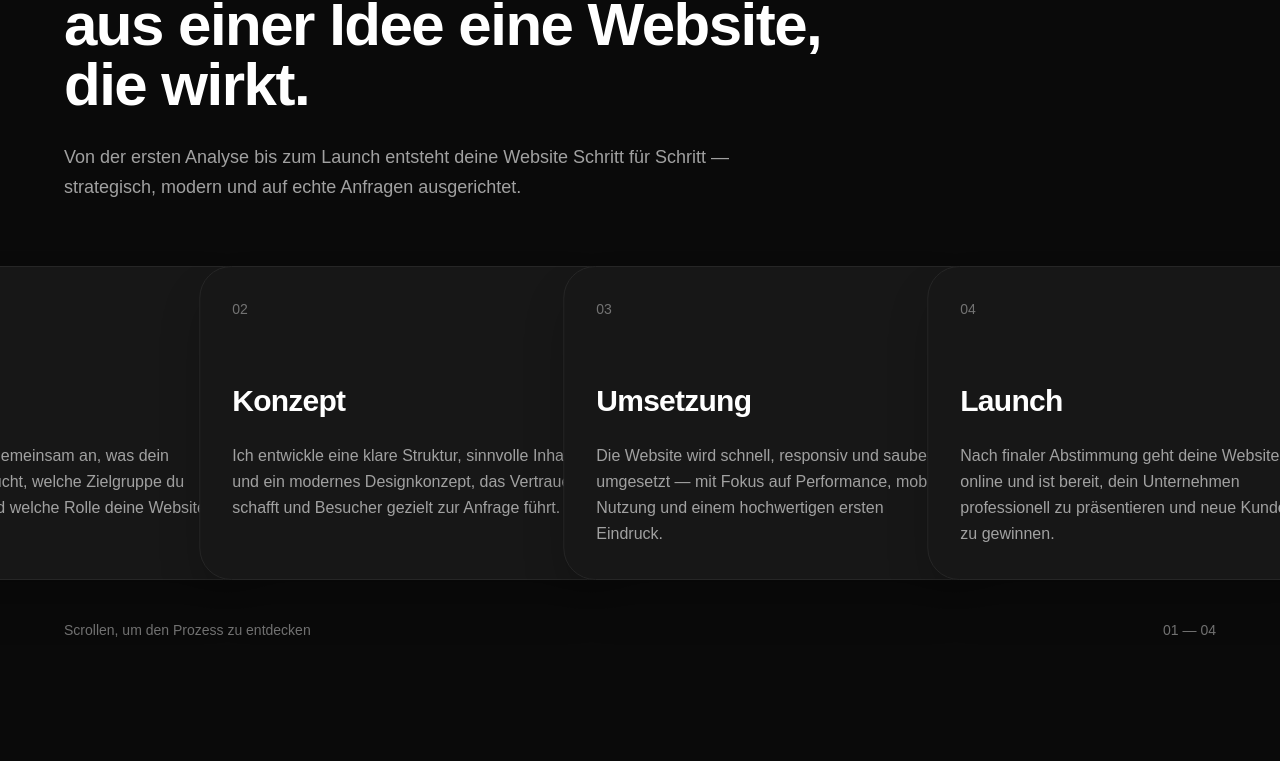
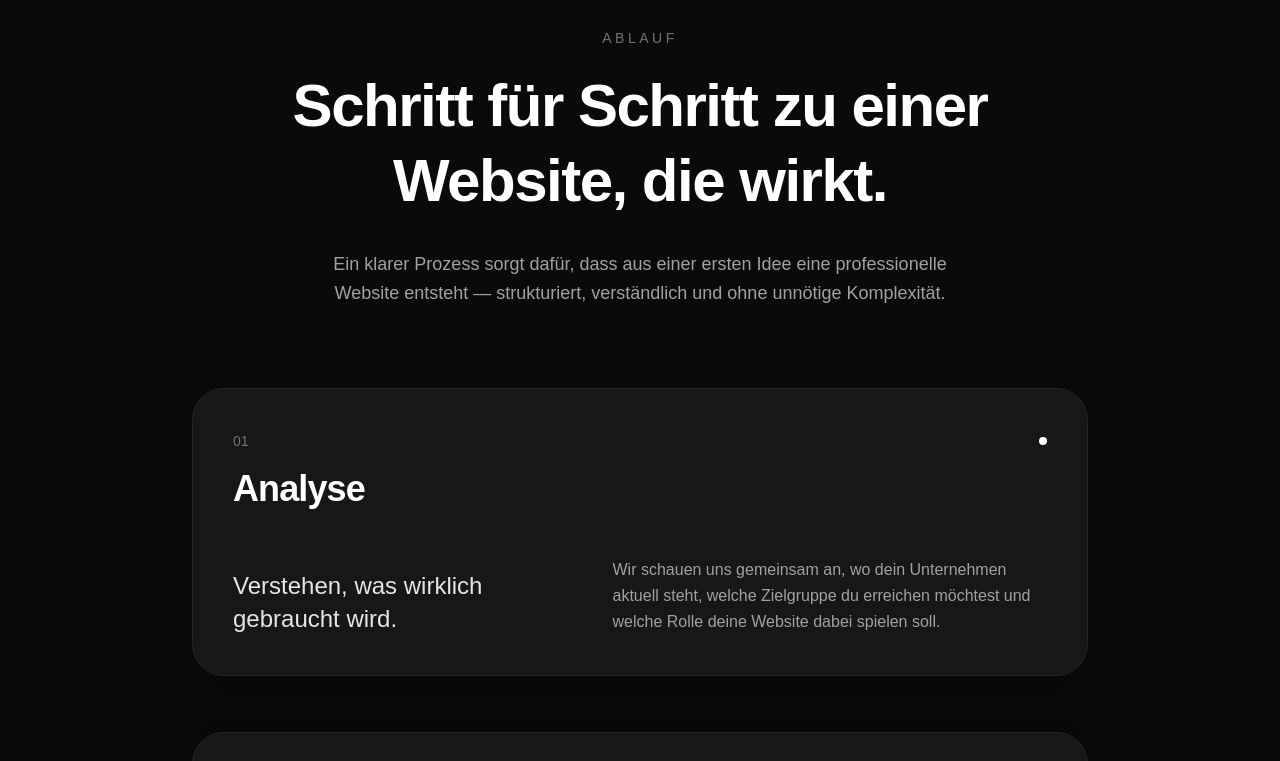
Before and after one commit to niklasritzbusiness-creator/niklasritz-website, a Next.js app: page / in a window 1280 px wide. Shown: the part 2741-3502 px from the top of the page. Built offline with nearby package versions, Linux system fonts and the light colour scheme.

Commit message:
Process Sectoin überarbeitet

```diff
--- a/app/sections/Process.tsx
+++ b/app/sections/Process.tsx
@@ -1,144 +1,91 @@
-"use client"
-
-import { useRef } from "react"
-import { motion, useScroll, useTransform } from "framer-motion"
-
 const steps = [
   {
     number: "01",
     title: "Analyse",
-    text: "Wir schauen uns gemeinsam an, was dein Unternehmen braucht, welche Zielgruppe du erreichen willst und welche Rolle deine Website dabei spielen soll.",
+    subtitle: "Verstehen, was wirklich gebraucht wird.",
+    text: "Wir schauen uns gemeinsam an, wo dein Unternehmen aktuell steht, welche Zielgruppe du erreichen möchtest und welche Rolle deine Website dabei spielen soll.",
   },
   {
     number: "02",
     title: "Konzept",
-    text: "Ich entwickle eine klare Struktur, sinnvolle Inhalte und ein modernes Designkonzept, das Vertrauen schafft und Besucher gezielt zur Anfrage führt.",
+    subtitle: "Aus Ideen wird eine klare Struktur.",
+    text: "Ich entwickle eine Seitenstruktur, klare Inhalte und ein modernes Designkonzept, das Vertrauen schafft und Besucher gezielt zur Anfrage führt.",
   },
   {
     number: "03",
     title: "Umsetzung",
-    text: "Die Website wird schnell, responsiv und sauber umgesetzt — mit Fokus auf Performance, mobile Nutzung und einem hochwertigen ersten Eindruck.",
+    subtitle: "Modern, schnell und sauber entwickelt.",
+    text: "Deine Website wird responsiv, performant und hochwertig umgesetzt — mit Fokus auf mobile Nutzung, Ladezeit und einem starken ersten Eindruck.",
   },
   {
     number: "04",
     title: "Launch",
-    text: "Nach finaler Abstimmung geht deine Website online und ist bereit, dein Unternehmen professionell zu präsentieren und neue Kunden zu gewinnen.",
+    subtitle: "Deine Website geht online.",
+    text: "Nach finaler Abstimmung wird die Website veröffentlicht und ist bereit, dein Unternehmen professionell zu präsentieren und neue Kunden zu gewinnen.",
   },
 ]
 
 export default function Process() {
-  const sectionRef = useRef<HTMLElement | null>(null)
-
-  const { scrollYProgress } = useScroll({
-    target: sectionRef,
-    offset: ["start start", "end end"],
-  })
-
-  const x = useTransform(scrollYProgress, [0, 1], ["0%", "-48%"])
-
   return (
     <section
       id="ablauf"
-      ref={sectionRef}
-      className="relative overflow-hidden bg-neutral-950 px-6 py-32 md:h-[230vh] md:py-0"
+      className="relative overflow-hidden bg-neutral-950 px-6 pt-32 pb-16 md:pt-40 md:pb-20"
     >
-      {/* Mobile version */}
-      <div className="mx-auto max-w-6xl md:hidden">
-        <div className="mb-14">
-          <p className="mb-4 text-sm uppercase tracking-[0.25em] text-neutral-500">
+      <div className="mx-auto max-w-6xl">
+        {/* Section intro */}
+        <div className="mx-auto mb-20 max-w-4xl text-center">
+          <p className="mb-5 text-sm uppercase tracking-[0.25em] text-neutral-500">
             Ablauf
           </p>
 
-          <h2 className="text-4xl font-semibold tracking-tight text-white">
-            Von der Idee zur Website, die wirkt.
+          <h2 className="text-4xl font-semibold leading-tight tracking-tight text-white md:text-6xl">
+            Schritt für Schritt zu einer Website, die wirkt.
           </h2>
 
-          <p className="mt-6 leading-relaxed text-neutral-400">
+          <p className="mx-auto mt-8 max-w-2xl text-lg leading-relaxed text-neutral-400">
             Ein klarer Prozess sorgt dafür, dass aus einer ersten Idee eine
             professionelle Website entsteht — strukturiert, verständlich und
             ohne unnötige Komplexität.
           </p>
         </div>
 
-        <div className="grid gap-6">
-          {steps.map((step) => (
-            <div
+        {/* Desktop + mobile sticky stack */}
+        <div className="mx-auto max-w-4xl">
+          {steps.map((step, index) => (
+            <article
               key={step.number}
-              className="rounded-3xl border border-neutral-800 bg-neutral-900 p-7"
-            >
-              <span className="text-sm text-neutral-500">{step.number}</span>
-
-              <h3 className="mt-4 text-2xl font-semibold text-white">
-                {step.title}
-              </h3>
-
-              <p className="mt-4 leading-relaxed text-neutral-400">
-                {step.text}
-              </p>
-            </div>
-          ))}
-        </div>
-      </div>
-
-      {/* Desktop sticky horizontal version */}
-      <div className="sticky top-0 hidden h-screen items-center md:flex">
-        <div className="mx-auto w-full max-w-6xl">
-          <div className="mb-16 max-w-3xl">
-            <p className="mb-5 text-sm uppercase tracking-[0.25em] text-neutral-500">
-              Ablauf
-            </p>
-
-            <h2 className="text-5xl font-semibold tracking-tight text-white lg:text-6xl">
-              Ein klarer Prozess macht aus einer Idee eine Website, die wirkt.
-            </h2>
-
-            <p className="mt-7 max-w-2xl text-lg leading-relaxed text-neutral-400">
-              Von der ersten Analyse bis zum Launch entsteht deine Website
-              Schritt für Schritt — strategisch, modern und auf echte Anfragen
-              ausgerichtet.
-            </p>
-          </div>
-
-          <div className="relative">
-            {/* subtle track line */}
-            <div className="absolute left-0 top-1/2 hidden h-px w-full -translate-y-1/2 bg-neutral-800 lg:block" />
-
-            <motion.div style={{ x }} className="relative flex items-stretch">
-              {steps.map((step, index) => (
-                <div
-                  key={step.number}
-                  className={[
-                    "relative min-w-[420px] rounded-[2rem] border border-neutral-800 bg-neutral-900 p-8 shadow-2xl shadow-black/30 transition duration-300 hover:border-neutral-600",
-                    index !== 0 ? "-ml-14" : "",
-                  ].join(" ")}
+              className="sticky rounded-[2rem] border border-neutral-800 bg-neutral-900 p-7 shadow-2xl shadow-black/30 transition duration-300 hover:border-neutral-600 md:p-10"
               style={{
-                    zIndex: steps.length + index,
+                top: `calc(96px + ${index * 72}px)`,
+                zIndex: 10 + index,
+                marginBottom: index === steps.length - 1 ? "0px" : "56px",
               }}
             >
-                  <div className="mb-16 flex items-center justify-between">
+              <div className="mb-12 flex items-start justify-between gap-8">
+                <div>
                   <span className="text-sm text-neutral-500">
                     {step.number}
                   </span>
 
-                    <span className="h-2 w-2 rounded-full bg-white" />
+                  <h3 className="mt-4 text-3xl font-semibold tracking-tight text-white md:text-4xl">
+                    {step.title}
+                  </h3>
                 </div>
 
-                  <h3 className="text-3xl font-semibold tracking-tight text-white">
-                    {step.title}
-                  </h3>
+                <span className="mt-2 h-2 w-2 flex-shrink-0 rounded-full bg-white" />
+              </div>
 
-                  <p className="mt-6 leading-relaxed text-neutral-400">
+              <div className="grid gap-6 md:grid-cols-[0.9fr_1.1fr] md:items-end">
+                <p className="text-xl font-medium leading-snug text-neutral-200 md:text-2xl">
+                  {step.subtitle}
+                </p>
+
+                <p className="leading-relaxed text-neutral-400">
                   {step.text}
                 </p>
               </div>
+            </article>
           ))}
-            </motion.div>
-          </div>
-
-          <div className="mt-10 flex items-center justify-between text-sm text-neutral-500">
-            <span>Scrollen, um den Prozess zu entdecken</span>
-            <span>01 — 04</span>
-          </div>
         </div>
       </div>
     </section>
```
Lines whose indentation alone changed are shown as unchanged.
